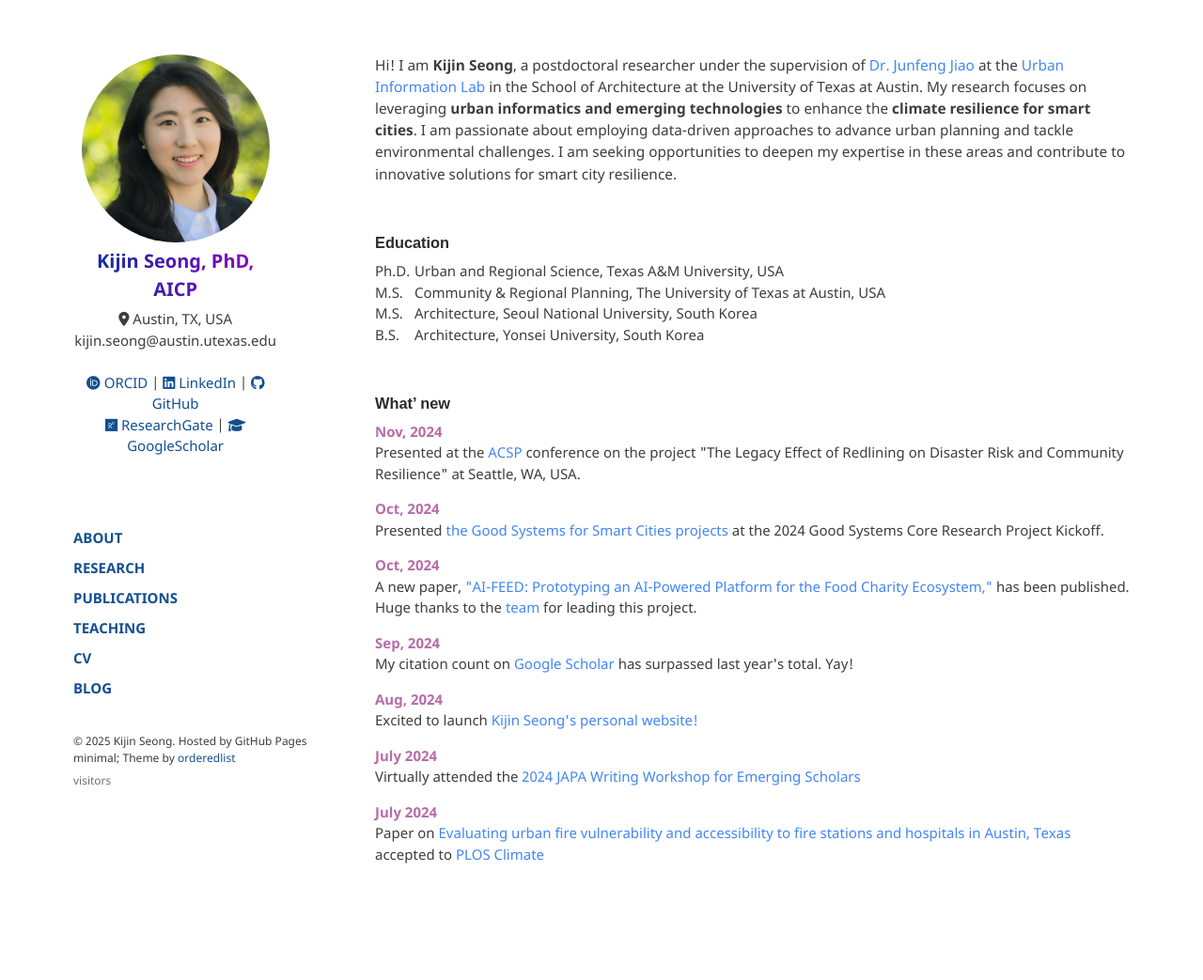
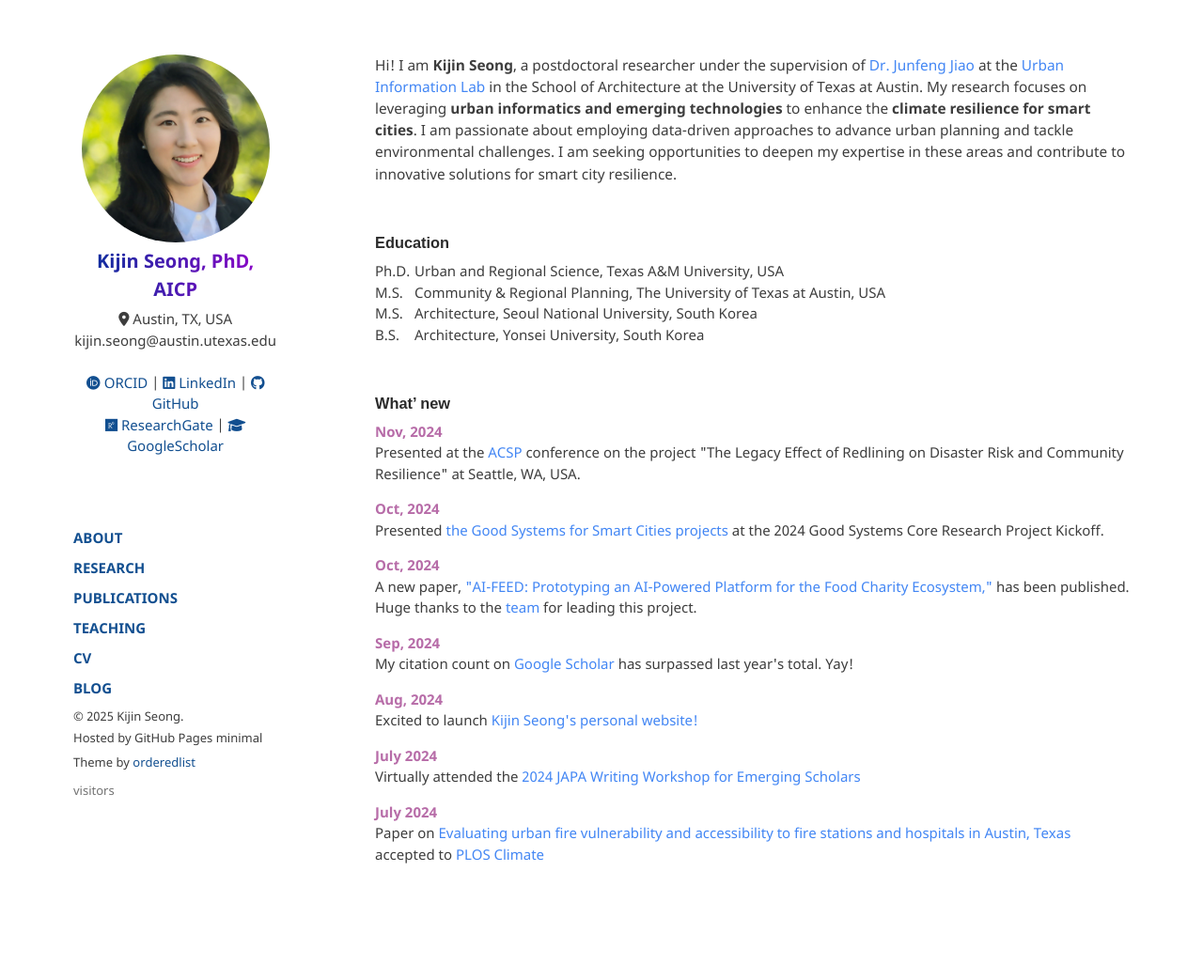
Before and after one commit to kijinseong/kijinseong.github.io, a Jekyll site: the page built from index.md, in a window 1280 px wide. Shown: the whole page at 94% size. Built offline with Jekyll 4.4.1, drawn with Linux system fonts in a browser that asks for light colours; comment, search, counter and statistics services are not loaded.

Commit message:
Footer Font Size

```diff
--- a/_layouts/default.html
+++ b/_layouts/default.html
@@ -125,18 +125,23 @@
       {{ content }}
       </section>
 
-      <footer>
+<footer>
         {% if site.github.is_project_page %}
         <p>This project is maintained by <a href="{{ site.github.owner_url }}">{{ site.github.owner_name }}</a></p>
         {% endif %}
 
-        <p class="footer-text" style="font-size: inherit; margin-bottom: 5px;">© 2025 Kijin Seong. Hosted by GitHub Pages minimal; Theme by <a href="https://github.com/orderedlist" style="color: #124F90;">orderedlist</a></p>
+        <p class="footer-text" style="font-size: 13px; margin-bottom: 5px;">© 2025 Kijin Seong.</p>
+        <p class="footer-text" style="font-size: 13px; margin-bottom: 5px;">
+          Hosted by GitHub Pages minimal
+        </p>
+        <p class="footer-text" style="font-size: 13px; margin-bottom: 10px;">
+          Theme by <a href="https://github.com/orderedlist" style="color: #124F90;">orderedlist</a>
+        </p>
 
-        <!--<p><small>Hosted on GitHub Pages &mdash; Theme by <a href="https://github.com/orderedlist">orderedlist</a></small></p>-->
-        <div class="footer-text" style="font-size: inherit; margin-bottom: 10px;">
+        <div class="footer-text" style="font-size: 13px;">
             <script async src="//busuanzi.ibruce.info/busuanzi/2.3/busuanzi.pure.mini.js"></script>
           <span id="busuanzi_container_site_pv"><span id="busuanzi_value_site_pv"></span> visitors</span>
-          </div>
+        </div>
 
       </footer>
 
```
